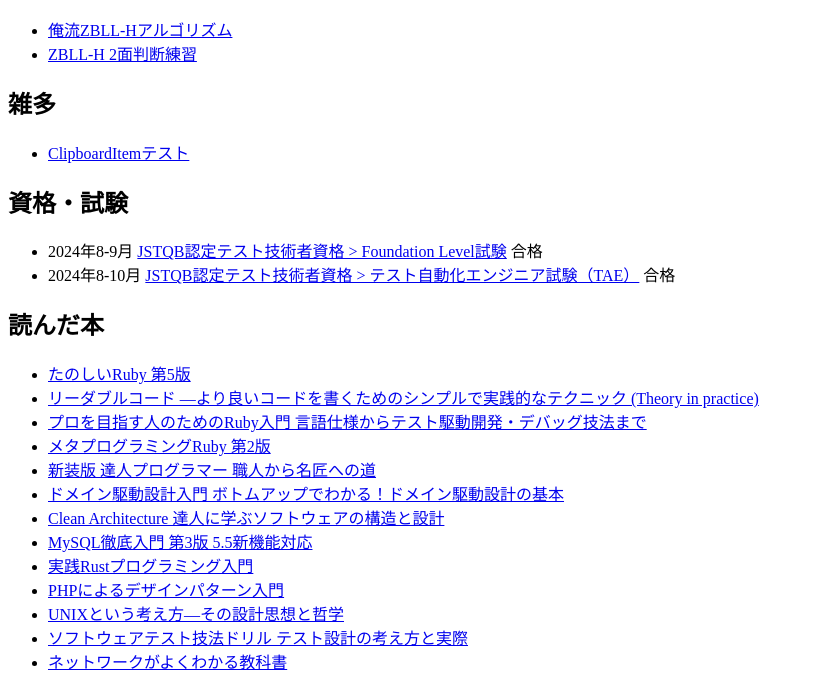
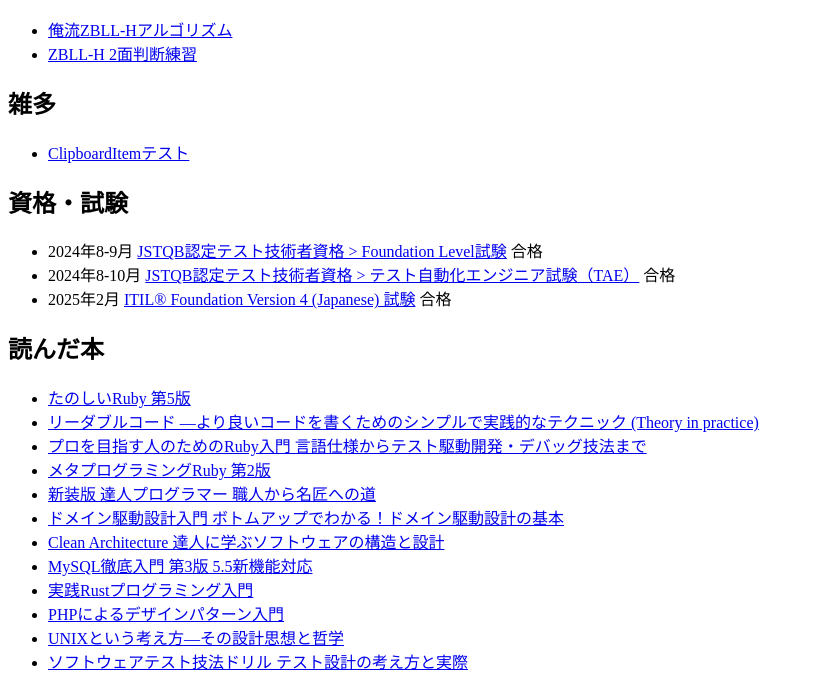
Before and after one commit to horyu/horyu-pages, a plain HTML site: page index.html in a window 1280 px wide. Shown: the part 119-794 px from the top of the page, without its empty margins (0-814 px from the left). Drawn offline with Linux system fonts and the light colour scheme.

Commit message:
Update index.html

```diff
--- a/index.html
+++ b/index.html
@@ -20,6 +20,7 @@
   <ul>
     <li>2024年8-9月 <a href="https://www.juse.or.jp/sqip/qualification/jstqb/result_fl.html">JSTQB認定テスト技術者資格 > Foundation Level試験</a> 合格</li>
     <li>2024年8-10月 <a href="https://www.juse.or.jp/sqip/qualification/jstqb/result_specialist_tae.html">JSTQB認定テスト技術者資格 > テスト自動化エンジニア試験（TAE）</a> 合格</li>
+    <li>2025年2月 <a href="https://peoplecert.jp/ITIL4_FND.html">ITIL® Foundation Version 4 (Japanese) 試験</a> 合格</li>
   </ul>
   <h2>読んだ本</h2>
   <ul>
```
